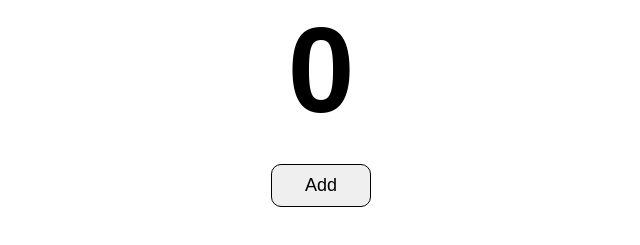
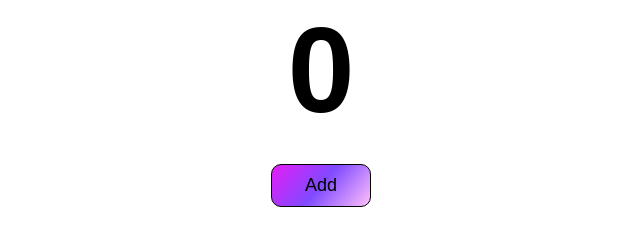
Before and after one commit to ihsky065/counter-app, a website: page index.html in a window 1280 px wide. Shown: the part 87-332 px from the top of the page, without its empty margins (319-959 px from the left). Drawn offline with Linux system fonts and the light colour scheme.

Commit message:
Apply linear gradient to button background

```diff
--- a/style.css
+++ b/style.css
@@ -17,4 +17,5 @@ button {
   font-size: 18px;
   border-radius: 10px;
   border: 1px solid black;
+  background: linear-gradient( 130deg,rgb(228, 29, 247), rgb(128, 74, 255), rgb(255, 192, 250));
 }
```
